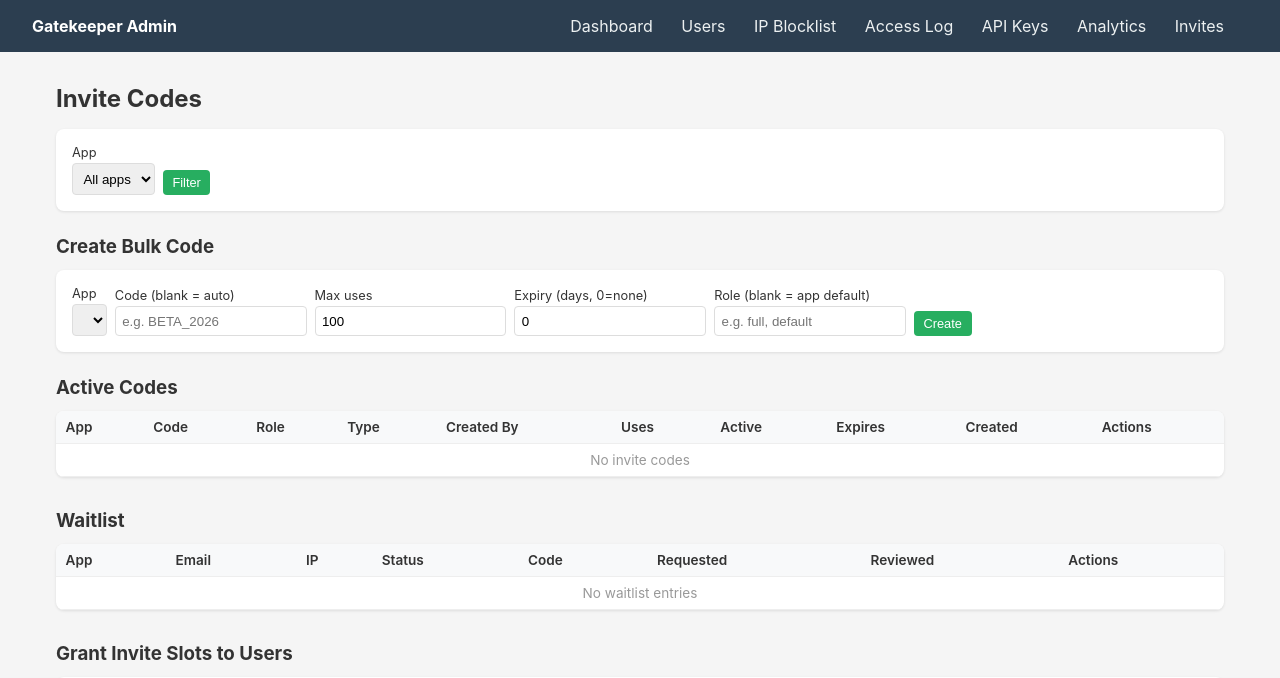
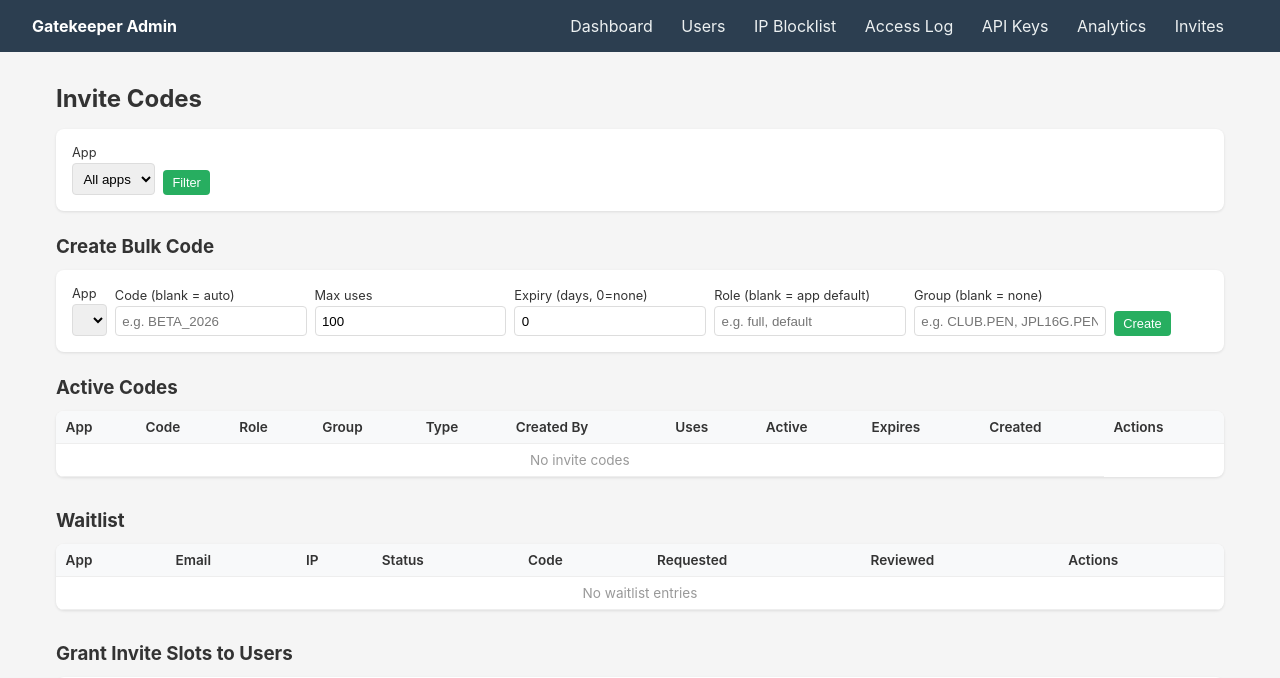
Before and after one commit to Callendina/gatekeeper, a Python web app: template gatekeeper/templates/admin/invites.html in a window 1280 px wide. Shown: the top 678 px of the page. Run offline with Jinja, Linux system fonts and the light colour scheme; the template is opened without the code that fills it, so the values that code supplies are empty.

Commit message:
Admin invites: expose Group field on create form + Group column in table
Group was already accepted by the backend (POST /_auth/admin/invites/create
reads `group` param) and stored on the invite code, but the admin UI never
exposed it — admins had to use the API or DB to set per-invite groups.

Add a Group input on the create form and a Group column on the codes table
so it's first-class. Used by downstream apps (e.g. bb_tool) to encode
team-level access keys like JPL16G.PEN.

```diff
--- a/gatekeeper/templates/admin/invites.html
+++ b/gatekeeper/templates/admin/invites.html
@@ -93,6 +93,10 @@
                 <label>Role (blank = app default)</label>
                 <input type="text" name="role" placeholder="e.g. full, default">
             </div>
+            <div class="field">
+                <label>Group (blank = none)</label>
+                <input type="text" name="group" placeholder="e.g. CLUB.PEN, JPL16G.PEN">
+            </div>
             <button type="submit" class="btn-create">Create</button>
         </form>
 
@@ -104,6 +108,7 @@
                     <th>App</th>
                     <th>Code</th>
                     <th>Role</th>
+                    <th>Group</th>
                     <th>Type</th>
                     <th>Created By</th>
                     <th>Uses</th>
@@ -119,6 +124,7 @@
                     <td>{{ c.app_slug }}</td>
                     <td><span class="code-copy">{{ c.code }}</span></td>
                     <td>{{ c.role or '—' }}</td>
+                    <td>{{ c.group or '—' }}</td>
                     <td>{{ c.code_type }}</td>
                     <td>{{ c.created_by_email or '—' }}</td>
                     <td>
```
